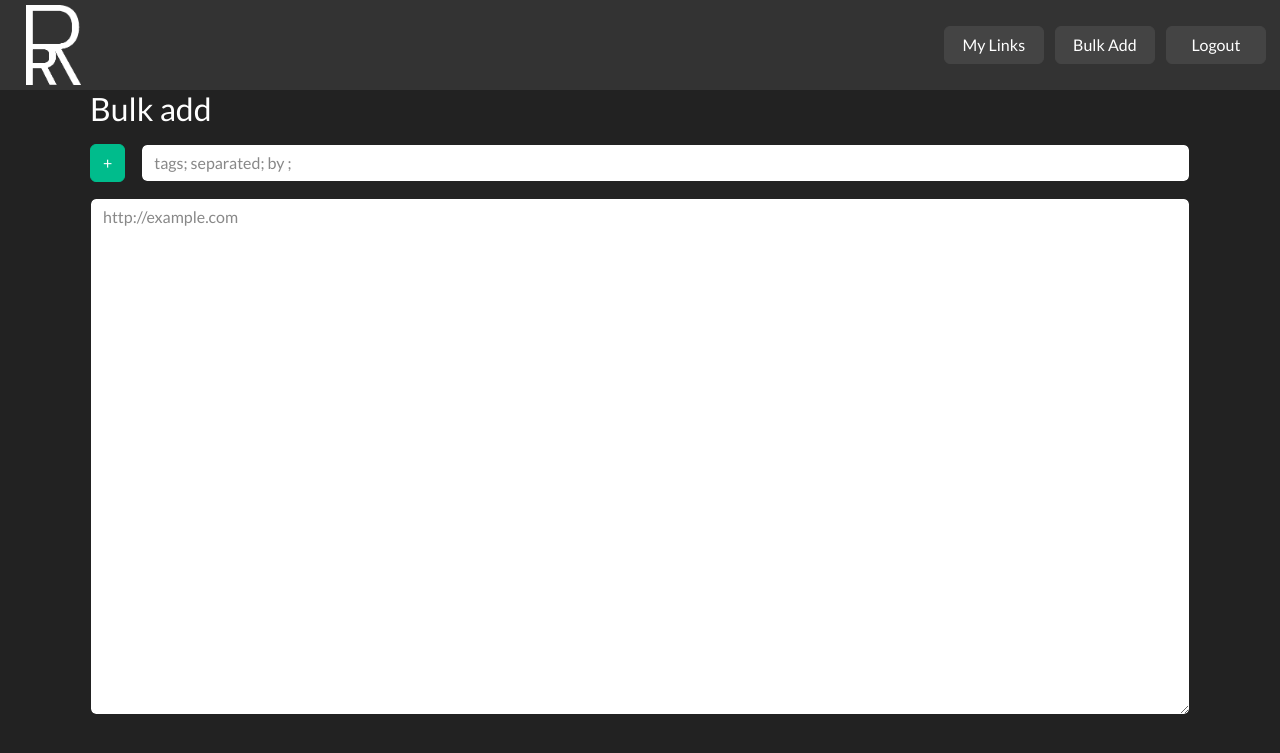
After one commit to nchz/coolmarks, a Django app: page /links/bulk/ in a window 1280 px wide. The commit adds this page. Shown: the top 753 px of the page. Run offline with Django 4.2, Linux system fonts and the light colour scheme; the visitor is signed in with stand-in values (Sample User, id 1).

Commit message:
view to add Links in bulk.

```diff
--- a/src/links/urls.py
+++ b/src/links/urls.py
@@ -9,5 +9,5 @@ urlpatterns = [
     path("", views.list_view, name="list"),
     path("delete/", views.delete_view, name="delete"),
     path("edit/", views.edit_view, name="edit"),
-    path("update/", views.update_view, name="update"),
+    path("bulk/", views.bulk_add_view, name="bulk_add"),
 ]
--- a/src/links/views.py
+++ b/src/links/views.py
@@ -13,12 +13,10 @@ body = {
     "_tags_string": <str>
 }
 """
+from urllib.parse import urlparse
+
 from django.contrib.auth.decorators import login_required
-from django.http import (
-    HttpResponse,
-    HttpResponseBadRequest,
-    HttpResponseRedirect,
-)
+from django.http import HttpResponseBadRequest, HttpResponseRedirect
 from django.shortcuts import render
 from django.urls import reverse
 from django.views.decorators.http import require_http_methods
@@ -90,6 +88,27 @@ def edit_view(request):
 
 
 @login_required
-@require_http_methods(["POST"])
-def update_view(request):
-    return HttpResponse("update_view")
+@require_http_methods(["GET", "POST"])
+def bulk_add_view(request):
+    if request.method == "GET":
+        return render(request, "links/bulk.html")
+
+    elif request.method == "POST":
+        if "location_list" not in request.POST:
+            return HttpResponseBadRequest()
+
+        location_list = request.POST["location_list"]
+        _tags_string = request.POST.get("_tags_string", "")
+
+        locations = [loc.strip() for loc in location_list.split() if loc.strip()]
+        for location in locations:
+            parsed_loc = urlparse(location)
+            if parsed_loc.scheme and parsed_loc.netloc:
+                link = Link(
+                    owner=request.user,
+                    location=location,
+                )
+                link._tags_string = _tags_string
+                link.save()
+
+        return HttpResponseRedirect(reverse("links:list"))
--- a/src/templates/base.html
+++ b/src/templates/base.html
@@ -45,12 +45,13 @@
       </a>
     </div>
     <div>
-      {% if user.is_authenticated %}
-      <a href="{% url 'links:list' %}" class="btn btn-primary" style="width: 100px;">My Links</a>
-      <a href="{% url 'account_logout' %}" class="btn btn-primary" style="width: 100px;">Logout</a>
+      {% if request.user.is_authenticated %}
+      <a href="{% url 'links:list' %}" class="m-1 btn btn-secondary" style="width: 100px;">My Links</a>
+      <a href="{% url 'links:bulk_add' %}" class="m-1 btn btn-secondary" style="width: 100px;">Bulk Add</a>
+      <a href="{% url 'account_logout' %}" class="m-1 btn btn-secondary" style="width: 100px;">Logout</a>
       {% else %}
-      <a href="{% url 'account_signup' %}" class="btn btn-primary" style="width: 100px;">Signup</a>
-      <a href="{% url 'account_login' %}" class="btn btn-primary" style="width: 100px;">Login</a>
+      <a href="{% url 'account_signup' %}" class="m-1 btn btn-secondary" style="width: 100px;">Signup</a>
+      <a href="{% url 'account_login' %}" class="m-1 btn btn-secondary" style="width: 100px;">Login</a>
       {% endif %}
     </div>
   </header>
--- /dev/null
+++ b/src/templates/links/bulk.html
@@ -0,0 +1,19 @@
+{% extends "base.html" %}
+
+{% block body_main %}
+
+<div class="container">
+  <h3 class="m-2">Bulk add</h3>
+  <form action="{% url 'links:bulk_add' %}" method="POST">
+    {% csrf_token %}
+    <div class="d-flex">
+      <button type="submit" class="m-2 btn btn-success">+</button>
+      <input type="text" name="_tags_string" placeholder="tags; separated; by ;" class="m-2 form-control">
+    </div>
+    <div class="d-flex h-75">
+      <textarea required name="location_list" placeholder="http://example.com" class="m-2 form-control"></textarea>
+    </div>
+  </form>
+</div>
+
+{% endblock %}
--- a/src/templates/links/index.html
+++ b/src/templates/links/index.html
@@ -88,8 +88,8 @@
   <div id="panel-select" style="width: 150;">
     <h6 class="mx-2 mt-1 mb-0">Select</h6>
     <div class="d-flex">
-      <button id="select-all" class="col m-1 btn btn-secondary">All</button>
-      <button id="select-none" class="col m-1 btn btn-secondary">None</button>
+      <button id="select-all" class="col m-1 btn btn-primary">All</button>
+      <button id="select-none" class="col m-1 btn btn-primary">None</button>
     </div>
   </div>
 
```
